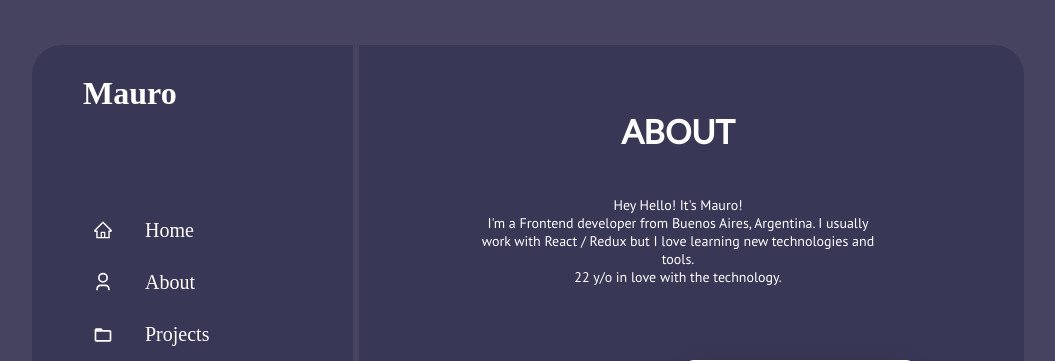
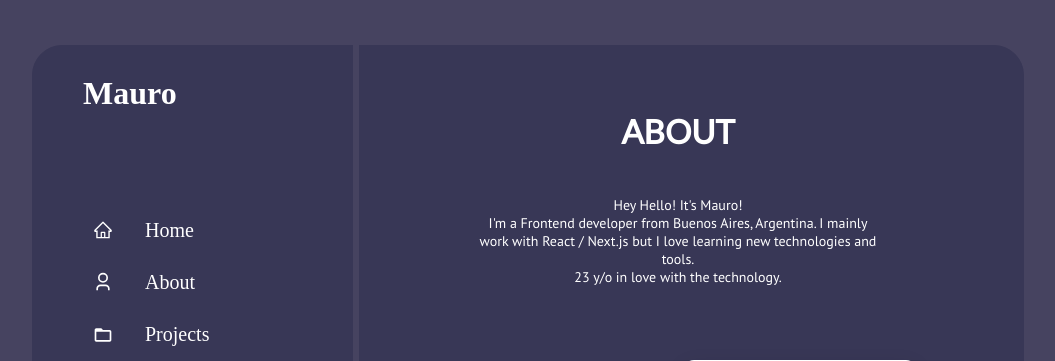
Before and after one commit to maureSs/maurososa-OLD, a React (Create React App) app: page /about in a window 1280 px wide. Shown: the top 361 px of the page, without its empty margins (112-1167 px from the left). Built offline with nearby package versions, Linux system fonts and the light colour scheme.

Commit message:
About section updated

```diff
--- a/src/pages/About.js
+++ b/src/pages/About.js
@@ -10,7 +10,7 @@ import { RiCloseLine } from 'react-icons/ri';
 import js from '../images/js.svg';
 import ts from '../images/ts.svg';
 import react from '../images/react.svg';
-import redux from '../images/redux.svg';
+import next from '../images/next.svg';
 
 export default function About() {
   const [showExperienceInfo, setShowExperienceInfo] = useState(false);
@@ -31,11 +31,11 @@ export default function About() {
             <h2>ABOUT</h2>
             Hey Hello! It's Mauro!
             <br />
-            I'm a Frontend developer from Buenos Aires, Argentina. I usually
-            work with React / Redux but I love learning new technologies and
+            I'm a Frontend developer from Buenos Aires, Argentina. I mainly
+            work with React / Next.js but I love learning new technologies and
             tools.
             <br />
-            22 y/o in love with the technology.
+            23 y/o in love with the technology.
             {showExperienceInfo ? (
               <h3 className='exp-position'>
                 {' '}
@@ -56,7 +56,7 @@ export default function About() {
                 <img className='icon-design' src={js} alt='JavaScript' />
                 <img className='icon-design' src={ts} alt='TypeScript' />
                 <img className='icon-design' src={react} alt='React' />
-                <img className='icon-design' src={redux} alt='Redux' />
+                <img className='icon-design' src={next} alt='Next' />
               </div>
             ) : (
               <div className='second-button-container'>
```
Also changed, not shown: src/images/next.svg (added).
